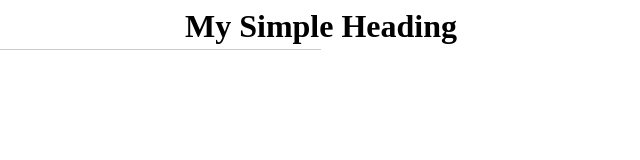
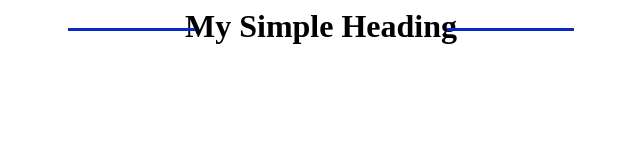
Before and after one commit to MetiPasha/CWTH-W7-G1, a plain HTML site: page Index.html in a window 1280 px wide. Shown: the whole page, without its empty margins (319-959 px from the left). Drawn offline with Linux system fonts and the light colour scheme.

Commit message:
q1compelete

```diff
--- a/Style.css
+++ b/Style.css
@@ -6,10 +6,22 @@
 .heading::before{
     content: "";
     display: block;
-    height: 1px;
-    width: 50%;
-    background-color: #ccc;
+    height: 3px;
+    width: 10%;
+    background-color: #0c2ac1;
     position: absolute;
-    bottom: -5px;
-    left: 0;
+    bottom: 14px;
+    left: 30%;
 }
+
+
+.heading::after{
+    content: "";
+    display: block;
+    height: 3px;
+    width: 10%;
+    background-color: #0c2ac1;
+    position: absolute;
+    bottom: 14px;
+    right: 30%;
+}
```
